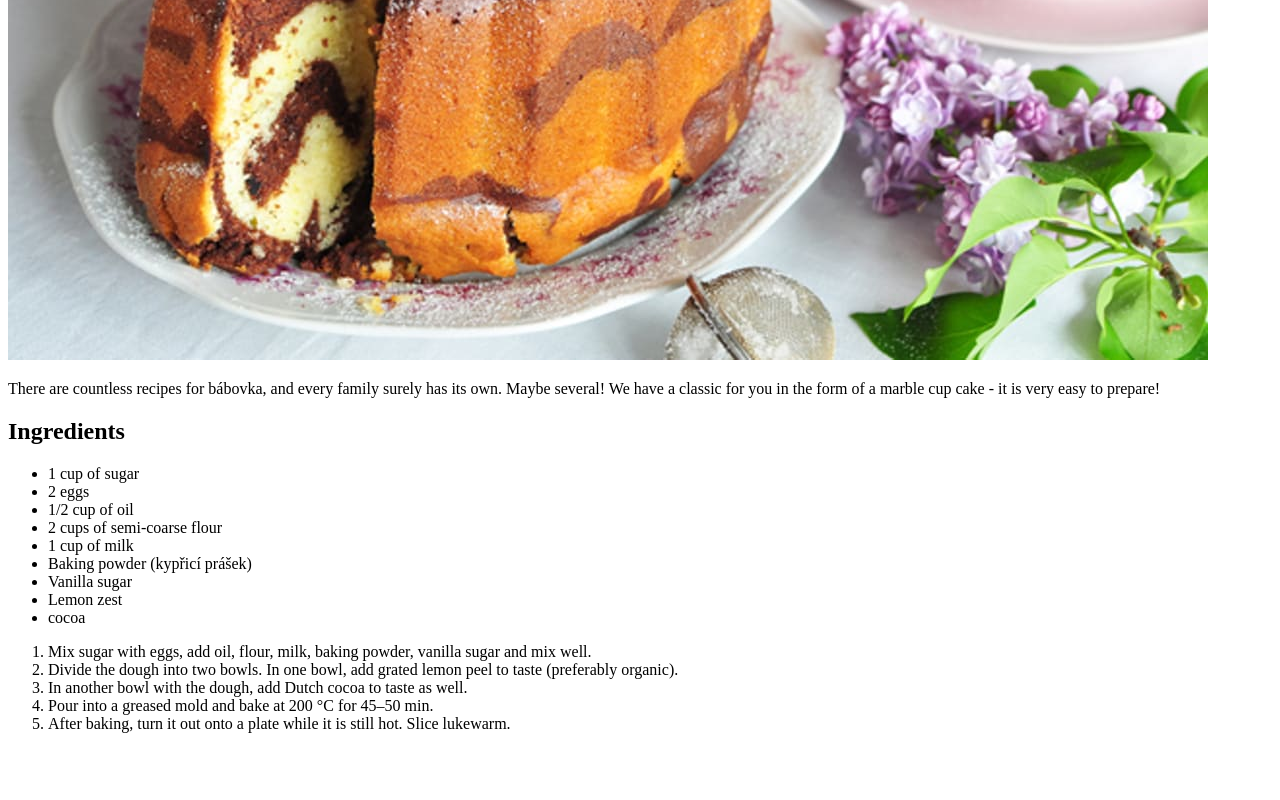
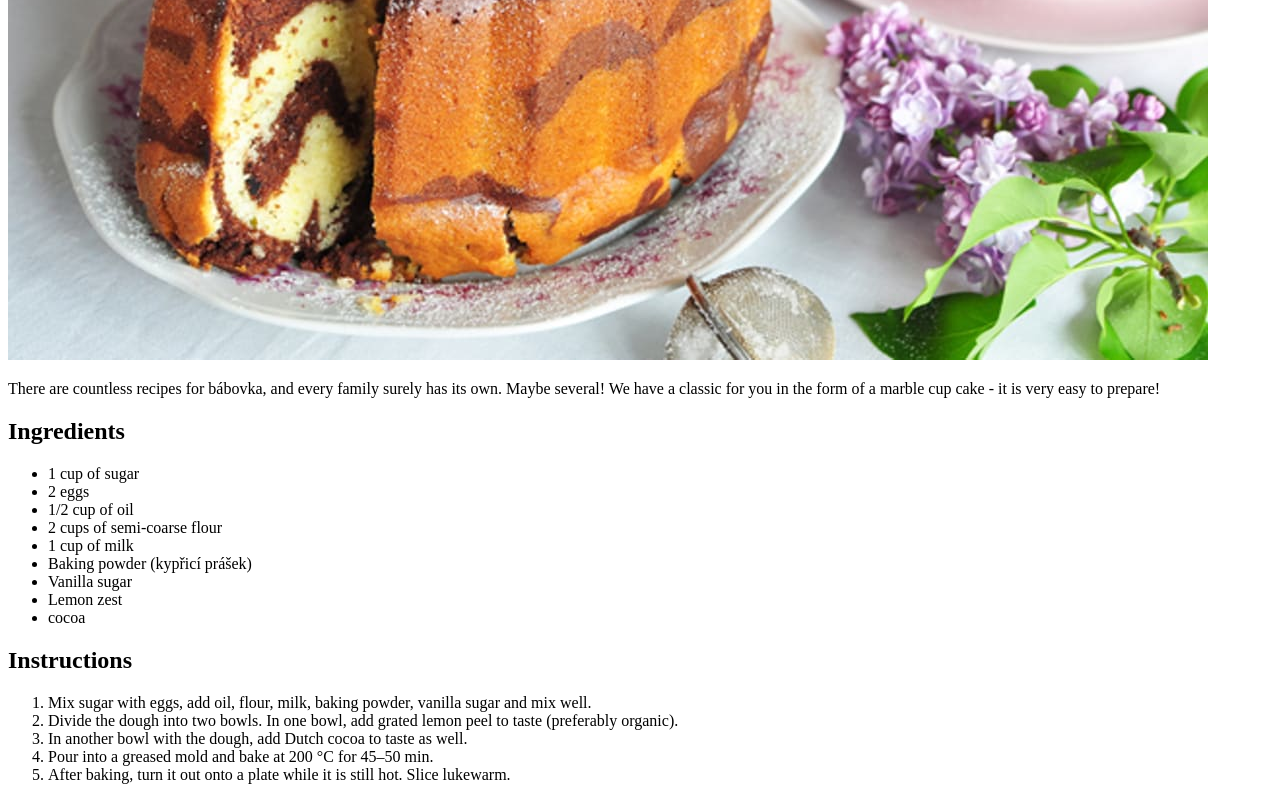
Before and after one commit to Hugepeppe/odin-recipes, a plain HTML site: page recipes/babovka.html in a window 1280 px wide. Shown: the part 394-1194 px from the top of the page. Before the commit the page ends 1143 px from the top, so only its background shows below. Drawn offline with Linux system fonts and the light colour scheme.

Commit message:
add heading

```diff
--- a/recipes/babovka.html
+++ b/recipes/babovka.html
@@ -22,6 +22,7 @@
         <li>Lemon zest</li>
         <li>cocoa</li>
     </ul>
+    <h2>Instructions</h2>
     <ol>
         <li>Mix sugar with eggs, add oil, flour, milk, baking powder, vanilla sugar and mix well.</li>
         <li>Divide the dough into two bowls. In one bowl, add grated lemon peel to taste (preferably organic).</li>
```
Also changed, not shown: recipes/beef-goulash.html (+1 -0 lines).
